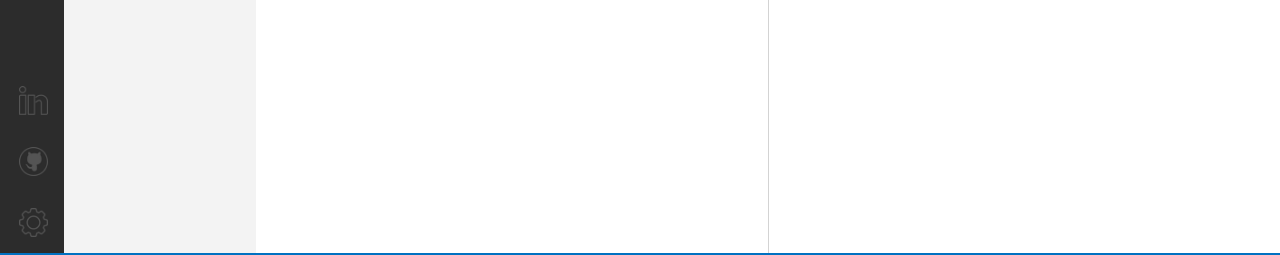
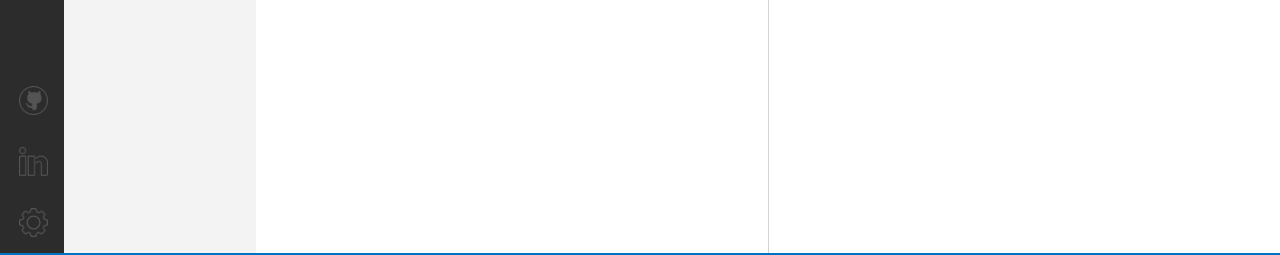
Before and after one commit to cammando016/2026-portfolio, a Next.js app in the folder 2026-portfolio/: page / in a window 1280 px wide. Shown: the part 523-778 px from the top of the page. Built offline with nearby package versions, Linux system fonts and the light colour scheme.

Commit message:
Create reusable Icon component for the individual icons in Icons component

```diff
--- /dev/null
+++ b/2026-portfolio/components/Icon.tsx
@@ -0,0 +1,40 @@
+import styles from '../styles/home-layout.module.scss';
+import Image, { StaticImageData } from 'next/image';
+import { iconOptions } from '../types/Files';
+
+interface Props {
+    activeIcon: iconOptions,
+    iconType: iconOptions,
+    handleClickIcon: (iconKey: iconOptions) => void,
+    selectedIconSrc: StaticImageData,
+    selectedIconAlt: string,
+    unselectedIconSrc?: StaticImageData,
+    unselectedIconAlt?: string
+}
+
+export default function Icon(props : Props) {
+    const isActiveIcon: boolean = props.activeIcon === props.iconType;
+    return (
+        <>
+        { (props.unselectedIconAlt && props.unselectedIconSrc) ?
+            <button
+                className={`${styles.iconContainer} ${isActiveIcon ? styles.iconContainerActive : styles.iconContainerInactive} `}
+                onClick={() => props.handleClickIcon(props.iconType)}
+            >
+                {isActiveIcon ?
+                    <Image src={props.selectedIconSrc} alt={props.selectedIconAlt} />
+                    :
+                    <Image src={props.unselectedIconSrc} alt={props.unselectedIconAlt} />
+                }
+            </button>
+            :
+            <button
+                className={`${styles.iconContainer} ${styles.iconContainerInactive} `}
+                onClick={() => props.handleClickIcon(props.iconType)}
+            >
+                <Image src={props.selectedIconSrc} alt={props.selectedIconAlt} />
+            </button>
+        }
+        </>
+    )
+}
--- a/2026-portfolio/components/Icons.tsx
+++ b/2026-portfolio/components/Icons.tsx
@@ -6,9 +6,9 @@ import unselectedSettings from '../assets/settingsUnselected.png';
 import selectedSettings from '../assets/settingsSelected.png';
 import githubLogo from '../assets/githubLogo.png';
 import linkedInLogo from '../assets/linkedinLogo.png'
-import Image from 'next/image';
 import styles from '../styles/home-layout.module.scss';
 import { iconOptions } from '../types/Files';
+import Icon from './Icon';
 
 interface Props {
     handleClickIcon: (iconKey: iconOptions) => void;
@@ -21,28 +21,40 @@ export default function Icons (props : Props) {
     return (
         <div className={`${styles.iconsPane}`}>
             <div>
-                <button className={`${styles.iconContainer} ${activeIcon === 'files' ? styles.iconContainerActive : styles.iconContainerInactive}`} onClick={() => props.handleClickIcon('files')} >
-                    {activeIcon === 'files' ?
-                        <Image src={selectedFiles} alt='file icon selected' />
-                        :
-                        <Image src={unselectedFiles} alt='file icon unselected' />
-                    }
-                </button>
+                <Icon
+                    activeIcon={activeIcon}
+                    iconType='files'
+                    handleClickIcon={props.handleClickIcon}
+                    selectedIconSrc={selectedFiles}
+                    selectedIconAlt='file icon selected'
+                    unselectedIconSrc={unselectedFiles}
+                    unselectedIconAlt='file icon unselected'
+                />
             </div>
             <div>
-                <button className={`${styles.iconContainer} ${styles.iconContainerInactive}`}>
-                    <Image src={linkedInLogo} alt='linked in logo' />
-                </button>
-                <button className={`${styles.iconContainer} ${styles.iconContainerInactive}`}>
-                    <Image src={githubLogo} alt='github logo' />
-                </button>
-                <button className={`${styles.iconContainer} ${activeIcon === 'settings' ? styles.iconContainerActive : styles.iconContainerInactive}`} onClick={() => props.handleClickIcon('settings')} >
-                    {activeIcon === 'settings' ?
-                        <Image src={selectedSettings} alt='file icon selected' />
-                        :
-                        <Image src={unselectedSettings} alt='file icon unselected' />
-                    }
-                </button>
+                <Icon
+                    activeIcon={activeIcon}
+                    iconType='logo'
+                    handleClickIcon={props.handleClickIcon}
+                    selectedIconSrc={githubLogo}
+                    selectedIconAlt='github logo'
+                />
+                <Icon
+                    activeIcon={activeIcon}
+                    iconType='logo'
+                    handleClickIcon={props.handleClickIcon}
+                    selectedIconSrc={linkedInLogo}
+                    selectedIconAlt='linked in logo'
+                />
+                <Icon
+                    activeIcon={activeIcon}
+                    iconType='settings'
+                    handleClickIcon={props.handleClickIcon}
+                    selectedIconSrc={selectedSettings}
+                    selectedIconAlt='settings icon selected'
+                    unselectedIconSrc={unselectedSettings}
+                    unselectedIconAlt='settings icon unselected'
+                />
             </div>
         </div>
     )
```
